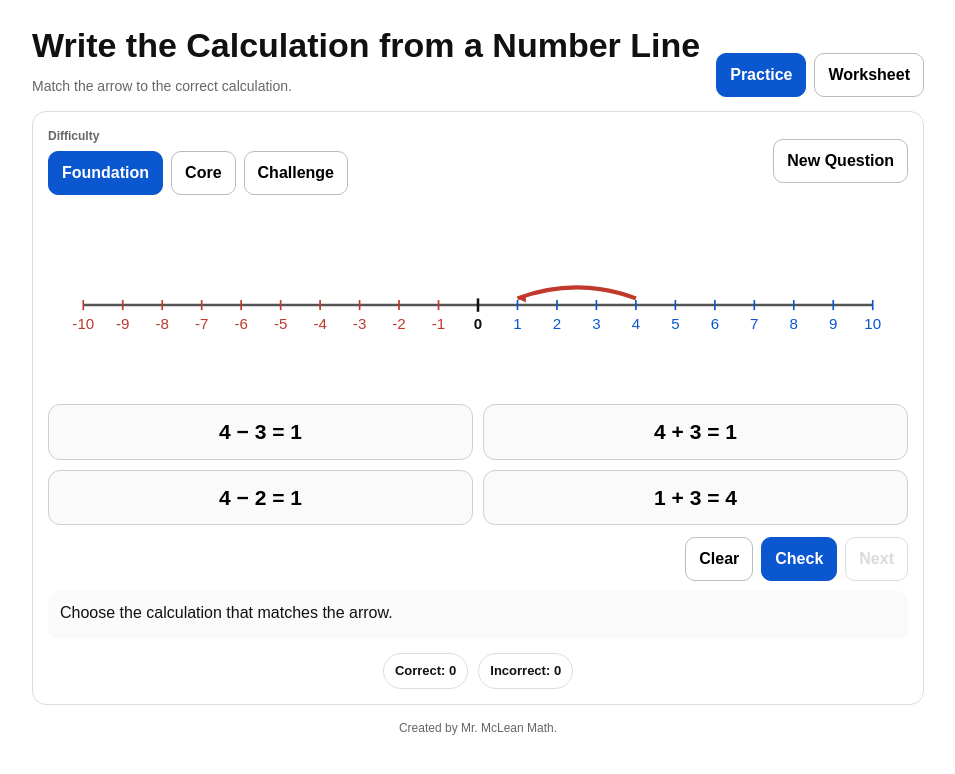
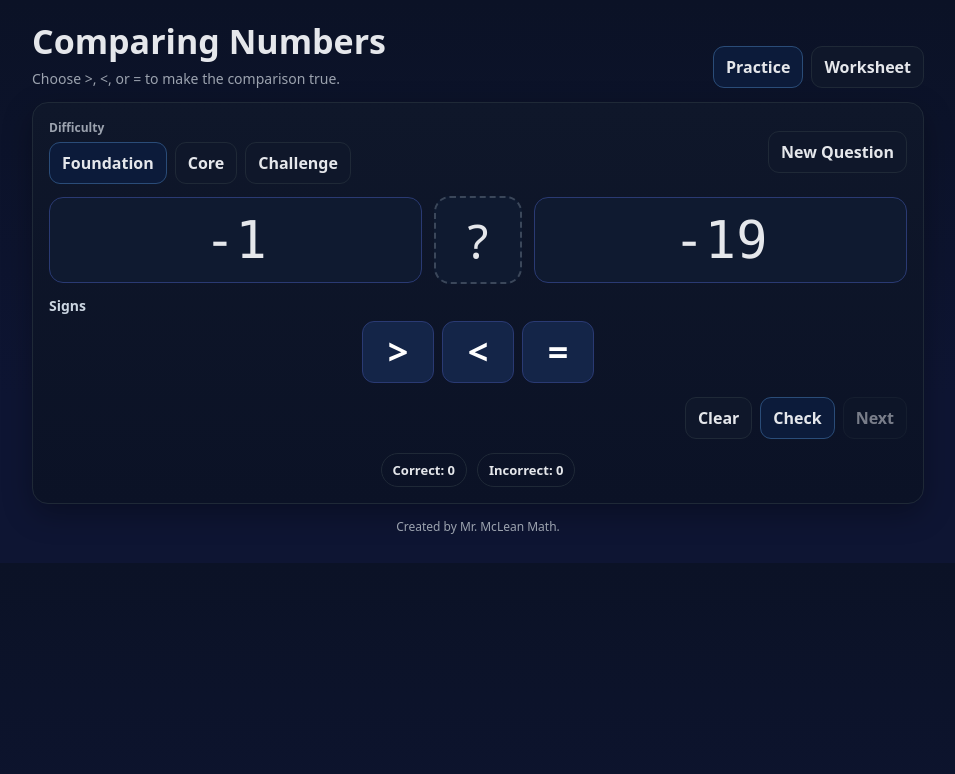
Before and after one commit to mrmcleanmath/calculation-from-number-line, a plain HTML site: page index.html in a window 1280 px wide. Shown: the whole page, without its empty margins (162-1117 px from the left). Drawn offline with Linux system fonts and the light colour scheme.

Commit message:
Update August 2026

```diff
--- a/index.html
+++ b/index.html
@@ -4,52 +4,57 @@
 <head>
 <meta charset="utf-8">
 <meta name="viewport" content="width=device-width,initial-scale=1">
-<title>Write the Calculation from a Number Line – Mr. McLean Math</title>
+<title>Comparing Numbers – Mr. McLean Math</title>
 <style>
 :root{
-  --bg:#fff;--fg:#111;--card:#f7f7f9;--muted:#666;--pos:#0b57d0;--neg:#c0392b;
-  --zero:#111;--arrow:#c0392b;--ok:#1b8f2e;--bad:#c62828;--border:#ddd;--accent:#0b57d0;
+  --bg:#0b1226;--card:#101828;--text:#e5e7eb;--muted:#9ca3af;--line:#1f2937;
+  --accent:#38bdf8;--ok:#22c55e;--bad:#ef4444;--tile:#142548;--tileHover:#1d305c;
+  --slot:#0f1a30;--slotActive:#14304f;--shadow:0 10px 30px rgba(0,0,0,.3);
 }
 *{box-sizing:border-box}
-body{margin:0;background:var(--bg);color:var(--fg);font:16px/1.5 Arial,Helvetica,sans-serif}
-.wrap{max-width:920px;margin:0 auto;padding:20px 14px 28px}
+body{margin:0;font-family:ui-sans-serif,system-ui,-apple-system,Segoe UI,Roboto,Arial;background:linear-gradient(180deg,#0b1226,#0e1533 70%);color:var(--text)}
+.wrap{max-width:920px;margin:0 auto;padding:18px 14px 28px}
 header{display:flex;justify-content:space-between;gap:12px;align-items:flex-end;flex-wrap:wrap;margin-bottom:14px}
 h1{margin:0;font-size:clamp(24px,3vw,34px)}
 .subtitle{margin-top:5px;color:var(--muted);font-size:14px}
 .tabs,.levels,.row{display:flex;gap:8px;flex-wrap:wrap;align-items:center}
-button{font:inherit;border:1px solid #bbb;background:#fff;border-radius:10px;padding:9px 13px;font-weight:700;cursor:pointer}
-button.active,button.primary{background:var(--accent);color:#fff;border-color:var(--accent)}
+button{font:inherit;background:#0f172a;color:var(--text);border:1px solid var(--line);border-radius:11px;padding:9px 12px;font-weight:800;cursor:pointer}
+button.active,button.primary{background:#0c1b3a;border-color:#2a4c78}
 button:disabled{opacity:.5;cursor:not-allowed}
-.card{border:1px solid var(--border);border-radius:14px;background:#fff;padding:15px}
-.toolbar{display:flex;justify-content:space-between;gap:10px;align-items:center;flex-wrap:wrap;margin-bottom:10px}
+.card{background:linear-gradient(180deg,#0f172a,#0b1226);border:1px solid var(--line);border-radius:16px;padding:16px;box-shadow:var(--shadow)}
+.toolbar{display:flex;justify-content:space-between;gap:10px;align-items:center;flex-wrap:wrap;margin-bottom:12px}
 .label{font-size:12px;color:var(--muted);font-weight:800;margin-bottom:6px}
-.svgbox{max-width:860px;margin:0 auto}
-.options{display:grid;gap:10px;margin-top:12px}
-@media(min-width:700px){.options{grid-template-columns:1fr 1fr}}
-.opt{padding:11px 12px;border:1px solid #cfcfcf;border-radius:12px;text-align:center;background:#fafafa;cursor:pointer}
-.opt.selected{outline:3px solid #91b7ff}
-.opt.correct{border-color:var(--ok);background:#f2fbf4}
-.opt.wrong{border-color:var(--bad);background:#fff3f3}
-.eq{font-size:21px}
-.controls{display:flex;gap:8px;justify-content:flex-end;flex-wrap:wrap;margin-top:12px}
-.feedback{min-height:48px;margin-top:10px;padding:10px 12px;border-radius:10px;background:#fafafa}
-.feedback.ok{color:var(--ok);font-weight:800}.feedback.bad{color:var(--bad);font-weight:800}
-.steps{display:none;margin-top:8px;background:var(--card);border-radius:12px;padding:10px 12px;line-height:1.55}
+.bigRow{display:grid;grid-template-columns:1fr auto 1fr;gap:12px;align-items:center;margin-top:10px}
+.numBox{font-family:ui-monospace,Menlo,Consolas,monospace;font-size:clamp(32px,5vw,52px);text-align:center;padding:12px 8px;border:1px solid #2a3a73;border-radius:14px;background:#0f1a30;min-height:76px;display:flex;align-items:center;justify-content:center;white-space:pre}
+.slot{min-width:88px;min-height:88px;display:flex;align-items:center;justify-content:center;font-size:clamp(30px,5vw,48px);border:2px dashed #3b475a;border-radius:16px;background:var(--slot);padding:8px 12px}
+.slot.active{border-color:var(--accent);background:var(--slotActive)}
+.rackWrap{margin-top:12px}.rackTitle{color:#cbd5e1;font-size:14px;margin-bottom:6px;font-weight:800}.rack{display:flex;gap:8px;flex-wrap:wrap;justify-content:center}
+.chip{padding:12px 16px;min-width:72px;font-size:36px;line-height:1;display:inline-flex;align-items:center;justify-content:center;background:var(--tile);border:1px solid #2a3a73;border-radius:12px;color:#fff;cursor:grab}
+.chip:hover{background:var(--tileHover)}
+.controls{display:flex;gap:8px;justify-content:flex-end;margin-top:14px;flex-wrap:wrap}
+.feedback{display:none;margin-top:12px;padding:11px 12px;border-radius:12px;border:1px solid var(--line);background:#0c162a}
+.feedback.ok{display:block;border-color:#134e4a;background:#052e2b}.feedback.bad{display:block;border-color:#4c1d1d;background:#2a0c0c}
+.steps{display:none;margin-top:10px;border:1px solid var(--line);border-radius:12px;padding:10px 12px;line-height:1.5;color:#cbd5e1}
 .stats{display:flex;gap:10px;justify-content:center;flex-wrap:wrap;margin-top:14px}
-.stat{padding:7px 11px;border:1px solid var(--border);border-radius:999px;font-size:13px;font-weight:800}
+.stat{padding:7px 11px;border:1px solid var(--line);border-radius:999px;font-size:13px;font-weight:800}
 .worksheet{display:none}
 .ws-top{display:flex;justify-content:space-between;gap:10px;align-items:center;flex-wrap:wrap;margin-bottom:12px}
-select{font:inherit;border:1px solid #bbb;border-radius:10px;padding:9px 10px;background:#fff}
-#columns{display:flex;flex-direction:column;gap:14px}
-.wcard{border:1px solid #e2e2e2;border-radius:12px;background:#fafafa;padding:10px 12px}
-.wcard h3{margin:0 0 6px;font-size:16px}
-.wans{display:none;font-weight:700;margin-top:6px}.wans.show{display:block}
+select{font:inherit;background:#0f172a;color:var(--text);border:1px solid var(--line);border-radius:10px;padding:9px 10px}
+.wgrid{display:grid;grid-template-columns:repeat(2,minmax(0,1fr));gap:10px}
+.wcard{position:relative;border:1px solid #334155;border-radius:12px;background:#0f1a30;padding:12px}
+.wlabel{position:absolute;top:8px;left:10px;font-size:13px;color:#cbd5e1}
+.wPair{display:grid;grid-template-columns:1fr auto 1fr;gap:10px;align-items:center;margin:12px 0 8px}
+.wNum{font-family:ui-monospace,Menlo,Consolas,monospace;font-size:clamp(26px,4vw,36px);text-align:center;padding:4px 6px;border:1px solid #2a3a73;border-radius:10px;background:#101c39}
+.wSign{font-size:clamp(28px,4vw,42px);opacity:.7}
+.wans{display:none;border-top:1px dashed #334155;padding-top:8px;color:#cbd5e1}.wans.show{display:block}
 .footer{text-align:center;color:var(--muted);font-size:12px;margin-top:14px}
+@media(max-width:700px){.wgrid{grid-template-columns:1fr}}
+@media(max-width:560px){.bigRow{grid-template-columns:1fr}.slot{justify-self:center}.wPair{grid-template-columns:1fr auto 1fr}}
 @media print{
-  body{background:#fff}.wrap{max-width:none;padding:0}
+  body{background:#fff;color:#000}.wrap{max-width:none;padding:0}
   header,#practiceCard,.no-print,.footer{display:none!important}
-  #worksheetCard{display:block!important;border:0;padding:0}
-  .wans{display:none!important}
+  #worksheetCard{display:block!important;background:#fff;color:#000;border:0;box-shadow:none;padding:0}
+  .wgrid{grid-template-columns:repeat(2,1fr)}.wcard{background:#fff;color:#000;border-color:#000}.wans{display:none!important}
 }
 </style>
 </head>
@@ -57,8 +62,8 @@ select{font:inherit;border:1px solid #bbb;border-radius:10px;padding:9px 10px;ba
 <div class="wrap">
 <header>
   <div>
-    <h1>Write the Calculation from a Number Line</h1>
-    <div class="subtitle">Match the arrow to the correct calculation.</div>
+    <h1>Comparing Numbers</h1>
+    <div class="subtitle">Choose &gt;, &lt;, or = to make the comparison true.</div>
   </div>
   <div class="tabs">
     <button id="practiceTab" class="active" type="button">Practice</button>
@@ -79,8 +84,16 @@ select{font:inherit;border:1px solid #bbb;border-radius:10px;padding:9px 10px;ba
     <button id="newBtn" type="button">New Question</button>
   </div>
 
-  <div id="lineBox" class="svgbox"></div>
-  <div id="options" class="options"></div>
+  <div class="bigRow">
+    <div id="leftNum" class="numBox"></div>
+    <div id="signSlot" class="slot" tabindex="0">?</div>
+    <div id="rightNum" class="numBox"></div>
+  </div>
+
+  <div class="rackWrap">
+    <div class="rackTitle">Signs</div>
+    <div id="signRack" class="rack"></div>
+  </div>
 
   <div class="controls">
     <button id="clearBtn" type="button">Clear</button>
@@ -88,7 +101,7 @@ select{font:inherit;border:1px solid #bbb;border-radius:10px;padding:9px 10px;ba
     <button id="nextBtn" type="button" disabled>Next</button>
   </div>
 
-  <div id="feedback" class="feedback">Choose the calculation that matches the arrow.</div>
+  <div id="feedback" class="feedback"></div>
   <div id="steps" class="steps"></div>
 
   <div class="stats">
@@ -101,19 +114,19 @@ select{font:inherit;border:1px solid #bbb;border-radius:10px;padding:9px 10px;ba
   <div class="ws-top">
     <div>
       <div style="font-size:19px;font-weight:900">Worksheet</div>
-      <div id="wsMeta" class="subtitle">Write the calculation that matches each arrow.</div>
+      <div id="wsMeta" class="subtitle">Insert &gt;, &lt;, or = to compare each pair.</div>
     </div>
     <div class="row no-print">
       <label style="font-size:13px;font-weight:800">Questions
-        <select id="wsSize"><option>5</option><option selected>10</option><option>15</option></select>
+        <select id="wsCount"><option>5</option><option>10</option><option selected>15</option></select>
       </label>
-      <button id="genWS" class="primary" type="button">Generate</button>
-      <button id="revealAll" type="button" disabled>Reveal All</button>
-      <button id="hideAll" type="button" disabled>Hide All</button>
+      <button id="wsGen" class="primary" type="button">Generate</button>
+      <button id="wsRevealAll" type="button" disabled>Reveal All</button>
+      <button id="wsHideAll" type="button" disabled>Hide All</button>
       <button id="printBtn" type="button" disabled>Print</button>
     </div>
   </div>
-  <div id="columns"></div>
+  <div id="wsGrid" class="wgrid"></div>
 </section>
 
 <div class="footer">Created by Mr. McLean Math.</div>
@@ -125,145 +138,130 @@ select{font:inherit;border:1px solid #bbb;border-radius:10px;padding:9px 10px;ba
 const $=id=>document.getElementById(id);
 const randInt=(a,b)=>Math.floor(Math.random()*(b-a+1))+a;
 
-function tierSettings(diff){
-  if(diff==="easy")return {min:-10,max:10,minStep:1,maxStep:6,crossProb:.2,capStep1:.3};
-  if(diff==="medium")return {min:-15,max:15,minStep:3,maxStep:10,crossProb:.4,capStep1:0};
-  return {min:-20,max:20,minStep:6,maxStep:15,crossProb:.6,capStep1:0};
+const CFG={
+  easy:{min:-20,max:20,negPairBias:.6,equalChance:.1},
+  medium:{min:-200,max:200,negPairBias:.6,equalChance:.1},
+  hard:{min:-2000,max:2000,negPairBias:.7,equalChance:.12}
+};
+
+let difficulty="easy",L=0,R=0,chosen=null,evaluated=false,correctCount=0,incorrectCount=0;
+
+function formatSpaces(n){
+  const s=String(n),neg=s.startsWith("-"),d=neg?s.slice(1):s;
+  const grouped=d.replace(/\B(?=(\d{3})+(?!\d))/g," ");
+  return (neg?"-":"")+grouped;
 }
-function genProblem(diff){
-  const t=tierSettings(diff),wantCross=Math.random()<t.crossProb;
-  for(let tries=0;tries<500;tries++){
-    let step=randInt(t.minStep,t.maxStep);
-    if(step===1&&Math.random()>t.capStep1)step=Math.min(t.maxStep,Math.max(2,step+randInt(0,2)));
-    const c=(Math.random()<.5?-1:1)*step;
-    const s=randInt(t.min,t.max),e=s+c;
-    if(e<t.min||e>t.max)continue;
-    const crosses=(s*e<=0&&s!==e);
-    if(wantCross!==crosses)continue;
-    return {min:t.min,max:t.max,s,c,e};
+function genPair(){
+  const cfg=CFG[difficulty];
+  if(Math.random()<cfg.equalChance){
+    const v=randInt(cfg.min,cfg.max);return [v,v];
   }
-  return {min:t.min,max:t.max,s:0,c:t.minStep,e:t.minStep};
-}
-function formatEq(s,c,e){return `${s} ${c>=0?"+":"−"} ${Math.abs(c)} = ${e}`}
-function shuffle(a){
-  a=a.slice();
-  for(let i=a.length-1;i>0;i--){const j=randInt(0,i);[a[i],a[j]]=[a[j],a[i]]}
-  return a;
-}
-function buildMC(p){
-  const {s,c,e}=p,correct=formatEq(s,c,e),opts=new Set([correct]);
-  opts.add(formatEq(s,-c,e));
-  const near=e+(c>0?-1:1);
-  opts.add(Math.random()<.5?formatEq(s,Math.abs(c),near):formatEq(s,(c>=0?1:-1)*Math.max(1,Math.abs(c)-1),e));
-  opts.add(formatEq(e,-c,s));
-  const candidates=[];
-  for(const sign of [-1,1]){
-    for(const delta of [-2,-1,1,2]){
-      const tweak=sign*Math.max(1,Math.abs(c)+delta);
-      candidates.push(formatEq(s,tweak,e));
-      candidates.push(formatEq(s,tweak,s+tweak));
+  const bothNeg=Math.random()<cfg.negPairBias;
+  let a,b;
+  if(bothNeg){
+    const nmin=Math.min(-1,cfg.min);
+    a=randInt(nmin,-1);b=randInt(nmin,-1);
+    if(a===b)b=a-1;
+    if(b<cfg.min)b=a+1;
+  }else{
+    a=randInt(cfg.min,cfg.max);b=randInt(cfg.min,cfg.max);
+    if(a===b)b+=(b<cfg.max?1:-1);
+    if(Math.random()<.25){
+      const m=Math.max(1,Math.min(20,Math.abs(a)));a=-m;b=m;
     }
   }
-  for(const x of shuffle(candidates)){opts.add(x);if(opts.size>=4)break}
-  const all=shuffle([...opts].slice(0,4));
-  return {choices:all,correctIndex:all.indexOf(correct)};
+  return [a,b];
 }
-function numberLineSVG(p){
-  const baseW=1024,baseH=180,padL=42,padR=42,L=padL,R=baseW-padR,Y=Math.round(baseH/2)+12;
-  const scale=x=>L+((x-p.min)/(p.max-p.min))*(R-L);
-  const sX=scale(p.s),eX=scale(p.e),dir=eX>=sX?1:-1;
-  let labels="";
-  for(let v=p.min;v<=p.max;v++){
-    const x=scale(v),color=v===0?"var(--zero)":v<0?"var(--neg)":"var(--pos)",tick=v===0?16:12;
-    labels+=`<line x1="${x}" y1="${Y-tick/2}" x2="${x}" y2="${Y+tick/2}" stroke="${color}" stroke-width="${v===0?3:2}"/>
-    <text x="${x}" y="${Y+28}" text-anchor="middle" font-size="18" fill="${color}" font-weight="${v===0?700:500}">${v}</text>`;
-  }
-  const mid=(sX+eX)/2,path=`M ${sX} ${Y-8} Q ${mid} ${Y-34} ${eX} ${Y-8}`;
-  return `<svg width="100%" height="${baseH}" viewBox="0 0 ${baseW} ${baseH}" preserveAspectRatio="xMidYMid meet" role="img" aria-label="Number line from ${p.min} to ${p.max} with arrow from ${p.s} to ${p.e}">
-    <line x1="${L}" y1="${Y}" x2="${R}" y2="${Y}" stroke="#555" stroke-width="3"/>
-    ${labels}
-    <path d="${path}" fill="none" stroke="var(--arrow)" stroke-width="5"/>
-    <path d="M ${eX} ${Y-8} l ${dir>=0?-10:10} -5 l 0 10 Z" fill="var(--arrow)"/>
-  </svg>`;
+function signFor(a,b){return a>b?">":a<b?"<":"="}
+function explanation(a,b){
+  const s=signFor(a,b);
+  if(a===b)return `${formatSpaces(a)} and ${formatSpaces(b)} are equal, so the correct sign is =.`;
+  if(a>=0&&b>=0)return `${formatSpaces(a)} ${s} ${formatSpaces(b)}. Compare positive numbers normally.`;
+  if(a<0&&b<0)return `${formatSpaces(a)} ${s} ${formatSpaces(b)}. Between negative numbers, the number closer to zero is greater.`;
+  if(a<0)return `${formatSpaces(a)} ${s} ${formatSpaces(b)}. Any negative number is less than any non-negative number.`;
+  return `${formatSpaces(a)} ${s} ${formatSpaces(b)}. Any non-negative number is greater than any negative number.`;
 }
-
-let difficulty="easy",current=null,mc=null,selected=null,evaluated=false,correct=0,incorrect=0;
+function setSign(s){
+  if(evaluated)return;
+  chosen=s;$("signSlot").textContent=s||"?";$("signSlot").style.borderStyle=s?"solid":"dashed";
+}
+function buildRack(){
+  $("signRack").innerHTML="";
+  [">","<","="].forEach(s=>{
+    const b=document.createElement("button");b.className="chip";b.type="button";b.draggable=true;b.textContent=s;
+    b.addEventListener("dragstart",e=>e.dataTransfer.setData("text/plain",s));
+    b.addEventListener("click",()=>setSign(s));$("signRack").appendChild(b);
+  });
+}
+function setupDrop(){
+  const d=$("signSlot");
+  ["dragover","dragenter"].forEach(evt=>d.addEventListener(evt,e=>{e.preventDefault();d.classList.add("active")}));
+  ["dragleave","drop"].forEach(evt=>d.addEventListener(evt,()=>d.classList.remove("active")));
+  d.addEventListener("drop",e=>{e.preventDefault();const s=e.dataTransfer.getData("text/plain");if([">","<","="].includes(s))setSign(s)});
+}
+setupDrop();buildRack();
 
 function newQuestion(){
-  current=genProblem(difficulty);mc=buildMC(current);selected=null;evaluated=false;
-  $("lineBox").innerHTML=numberLineSVG(current);
-  const box=$("options");box.innerHTML="";
-  mc.choices.forEach((txt,i)=>{
-    const b=document.createElement("button");b.className="opt";b.type="button";b.dataset.index=i;
-    b.innerHTML=`<span class="eq">${txt}</span>`;
-    b.addEventListener("click",()=>{
-      if(evaluated)return;
-      selected=i;box.querySelectorAll(".opt").forEach(x=>x.classList.remove("selected"));b.classList.add("selected");
-    });
-    box.appendChild(b);
-  });
-  $("feedback").className="feedback";$("feedback").textContent="Choose the calculation that matches the arrow.";
+  [L,R]=genPair();chosen=null;evaluated=false;
+  $("leftNum").textContent=formatSpaces(L);$("rightNum").textContent=formatSpaces(R);setSign(null);
+  $("feedback").style.display="none";$("feedback").className="feedback";$("feedback").textContent="";
   $("steps").style.display="none";$("steps").innerHTML="";
   $("submitBtn").disabled=false;$("nextBtn").disabled=true;
 }
 function submit(){
   if(evaluated)return;
-  if(selected===null){$("feedback").className="feedback";$("feedback").textContent="Choose an option first.";return}
+  if(!chosen){
+    $("feedback").style.display="block";$("feedback").className="feedback";$("feedback").textContent="Choose a sign first.";
+    return;
+  }
+  const correct=signFor(L,R),ok=chosen===correct;
   evaluated=true;$("submitBtn").disabled=true;$("nextBtn").disabled=false;
-  const ok=selected===mc.correctIndex;
-  $("options").querySelectorAll(".opt").forEach((b,i)=>{
-    b.disabled=true;if(i===mc.correctIndex)b.classList.add("correct");if(i===selected&&!ok)b.classList.add("wrong");
-  });
-  const eq=formatEq(current.s,current.c,current.e);
   if(ok){
-    correct++;$("correct").textContent=correct;$("feedback").className="feedback ok";$("feedback").textContent="Correct!";
+    correctCount++;$("correct").textContent=correctCount;
+    $("feedback").className="feedback ok";$("feedback").textContent="Correct!";
   }else{
-    incorrect++;$("incorrect").textContent=incorrect;$("feedback").className="feedback bad";$("feedback").textContent=`Incorrect. Correct answer: ${eq}`;
-    $("steps").innerHTML=`Start at <b>${current.s}</b>.<br>Move <b>${Math.abs(current.c)}</b> steps ${current.c>0?"right (+)":"left (−)"}.<br>End at <b>${current.e}</b>.<br>Calculation: <b>${eq}</b>.`;
-    $("steps").style.display="block";
+    incorrectCount++;$("incorrect").textContent=incorrectCount;
+    $("feedback").className="feedback bad";$("feedback").textContent=`Not quite. Correct comparison: ${formatSpaces(L)} ${correct} ${formatSpaces(R)}.`;
+    $("steps").textContent=explanation(L,R);$("steps").style.display="block";
   }
+  $("feedback").style.display="block";
 }
-function clearChoice(){
-  if(evaluated)return;selected=null;$("options").querySelectorAll(".opt").forEach(x=>x.classList.remove("selected"));
-}
+function clear(){if(evaluated)return;setSign(null)}
+
 document.querySelectorAll(".level").forEach(b=>b.addEventListener("click",()=>{
   document.querySelectorAll(".level").forEach(x=>x.classList.remove("active"));b.classList.add("active");difficulty=b.dataset.diff;newQuestion();
 }));
-$("newBtn").addEventListener("click",newQuestion);$("submitBtn").addEventListener("click",submit);$("nextBtn").addEventListener("click",newQuestion);$("clearBtn").addEventListener("click",clearChoice);
-
+$("newBtn").addEventListener("click",newQuestion);$("submitBtn").addEventListener("click",submit);$("nextBtn").addEventListener("click",newQuestion);$("clearBtn").addEventListener("click",clear);
 document.addEventListener("keydown",e=>{
   if($("practiceCard").style.display==="none")return;
-  if(["1","2","3","4"].includes(e.key)&&!evaluated){
-    const i=Number(e.key)-1,b=$(`option-${i}`);
-    const opts=$("options").querySelectorAll(".opt");
-    if(opts[i])opts[i].click();
-  }else if(e.key==="Enter"){e.preventDefault();evaluated?newQuestion():submit()}
-  else if(e.key==="Escape"){e.preventDefault();clearChoice()}
+  if([">","<","="].includes(e.key)&&!evaluated)setSign(e.key);
+  else if(e.key==="Enter"){e.preventDefault();evaluated?newQuestion():submit()}
+  else if(e.key==="Escape"){e.preventDefault();clear()}
 });
 
 function showPractice(){$("practiceTab").classList.add("active");$("worksheetTab").classList.remove("active");$("practiceCard").style.display="block";$("worksheetCard").style.display="none"}
 function showWorksheet(){$("worksheetTab").classList.add("active");$("practiceTab").classList.remove("active");$("practiceCard").style.display="none";$("worksheetCard").style.display="block"}
 $("practiceTab").addEventListener("click",showPractice);$("worksheetTab").addEventListener("click",showWorksheet);
 
-function generateWorksheet(){
-  const n=Number($("wsSize").value),container=$("columns");container.innerHTML="";
-  for(let i=1;i<=n;i++){
-    const p=genProblem(difficulty),eq=formatEq(p.s,p.c,p.e),card=document.createElement("div");card.className="wcard";
-    card.innerHTML=`<h3>${i}.</h3><div class="svgbox">${numberLineSVG(p)}</div>`;
-    const ans=document.createElement("div");ans.className="wans";ans.innerHTML=`Answer: <b>${eq}</b>`;
-    const btn=document.createElement("button");btn.type="button";btn.className="no-print";btn.textContent="Reveal";
-    btn.addEventListener("click",()=>{ans.classList.toggle("show");btn.textContent=ans.classList.contains("show")?"Hide":"Reveal"});
-    card.append(btn,ans);container.appendChild(card);
-  }
+function wsCard(pair,i){
+  const [a,b]=pair,s=signFor(a,b),c=document.createElement("div");c.className="wcard";
+  c.innerHTML=`<div class="wlabel">${i+1}</div><div class="wPair"><div class="wNum">${formatSpaces(a)}</div><div class="wSign">?</div><div class="wNum">${formatSpaces(b)}</div></div>`;
+  const ans=document.createElement("div");ans.className="wans";ans.innerHTML=`Answer: <b>${formatSpaces(a)} ${s} ${formatSpaces(b)}</b><br>${explanation(a,b)}`;
+  const btn=document.createElement("button");btn.type="button";btn.className="no-print";btn.textContent="Reveal";btn.addEventListener("click",()=>{ans.classList.toggle("show");btn.textContent=ans.classList.contains("show")?"Hide":"Reveal"});
+  c.append(btn,ans);return c;
+}
+function generateWs(){
+  const n=Number($("wsCount").value),grid=$("wsGrid");grid.innerHTML="";
+  for(let i=0;i<n;i++)grid.appendChild(wsCard(genPair(),i));
   const labels={easy:"Foundation",medium:"Core",hard:"Challenge"};$("wsMeta").textContent=`${labels[difficulty]} • ${n} questions`;
-  $("revealAll").disabled=$("hideAll").disabled=$("printBtn").disabled=false;
+  $("wsRevealAll").disabled=$("wsHideAll").disabled=$("printBtn").disabled=false;
 }
-$("genWS").addEventListener("click",generateWorksheet);
-$("revealAll").addEventListener("click",()=>document.querySelectorAll(".wans").forEach(x=>x.classList.add("show")));
-$("hideAll").addEventListener("click",()=>document.querySelectorAll(".wans").forEach(x=>x.classList.remove("show")));
+$("wsGen").addEventListener("click",generateWs);
+$("wsRevealAll").addEventListener("click",()=>document.querySelectorAll(".wans").forEach(x=>x.classList.add("show")));
+$("wsHideAll").addEventListener("click",()=>document.querySelectorAll(".wans").forEach(x=>x.classList.remove("show")));
 $("printBtn").addEventListener("click",()=>window.print());
 
-window.__MMM_TEST__={genProblem,buildMC,tierSettings};
+window.__MMM_TEST__={genPair,signFor,CFG};
 newQuestion();
 })();
 </script>
```
